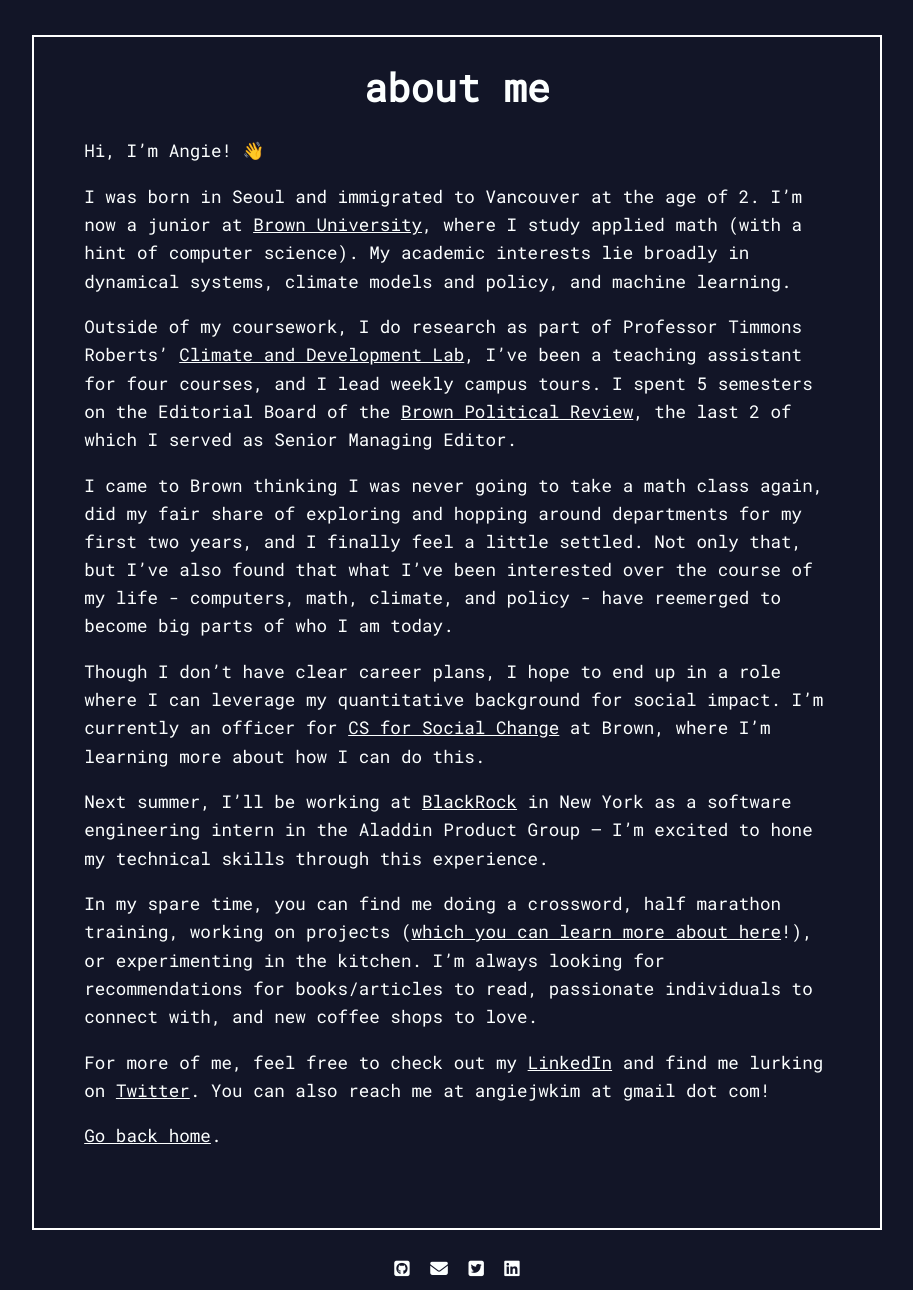
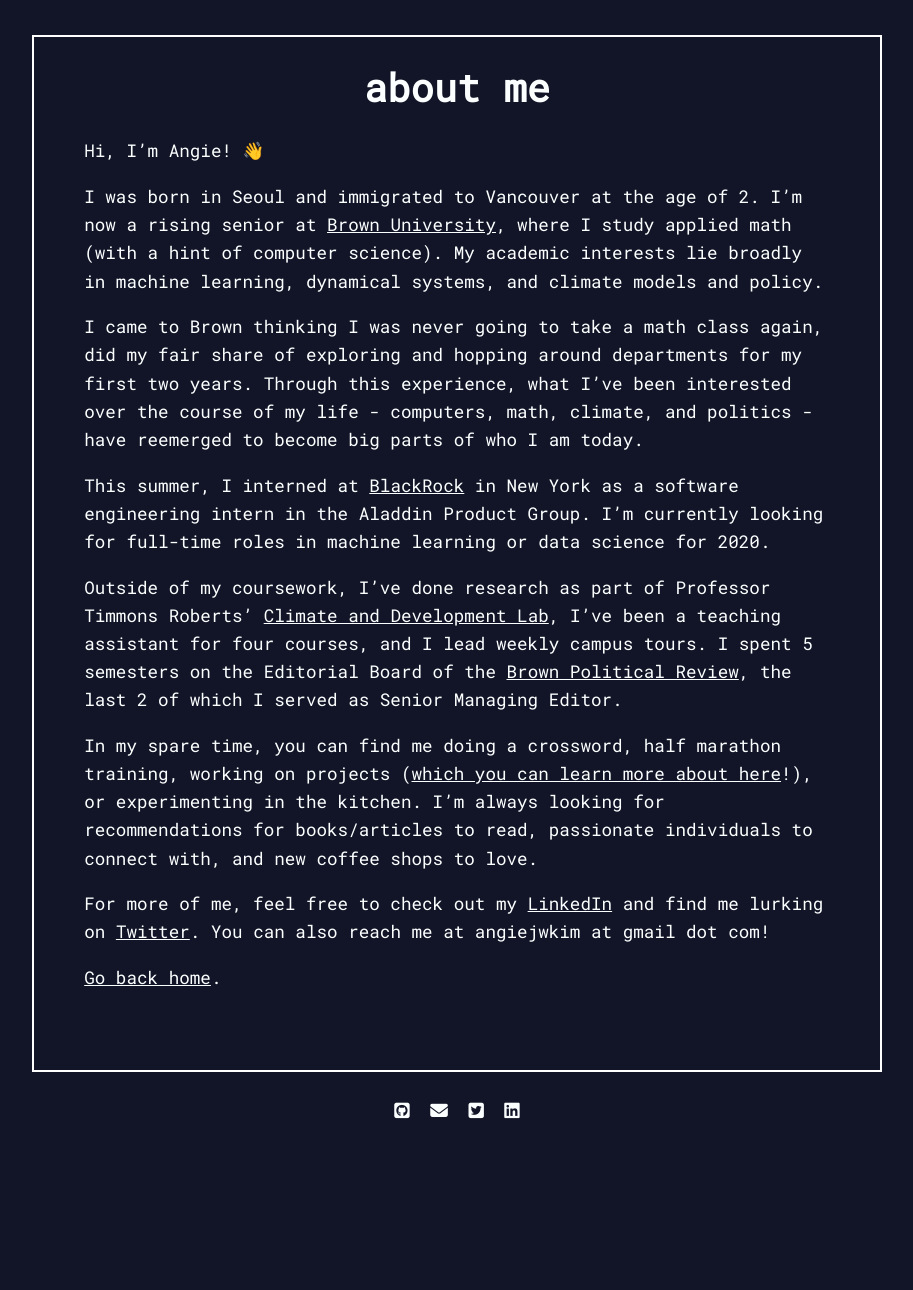
Before and after one commit to angiejwkim/angiejwkim.github.io, a Jekyll site: the page built from _pages/about.md, in a window 1280 px wide. Shown: the whole page, without its empty margins (183-1096 px from the left). Built offline with Jekyll 4.4.1, drawn with Linux system fonts in a browser that asks for light colours; nearby versions of some CDN libraries; after the commit the page ends 1132 px from its top, so only the background shows below that.

Commit message:
Update about and projects pages

```diff
--- a/_pages/about.md
+++ b/_pages/about.md
@@ -7,15 +7,13 @@ permalink: /about/
 
 Hi, I'm Angie! 👋
 
-I was born in Seoul and immigrated to Vancouver at the age of 2. I'm now a junior at [Brown University](http://brown.edu/), where I study applied math (with a hint of computer science). My academic interests lie broadly in dynamical systems, climate models and policy, and machine learning.
+I was born in Seoul and immigrated to Vancouver at the age of 2. I'm now a rising senior at [Brown University](http://brown.edu/), where I study applied math (with a hint of computer science). My academic interests lie broadly in machine learning, dynamical systems, and climate models and policy.
 
-Outside of my coursework, I do research as part of Professor Timmons Roberts' [Climate and Development Lab](http://www.climatedevlab.brown.edu/), I've been a teaching assistant for four courses, and I lead weekly campus tours. I spent 5 semesters on the Editorial Board of the [Brown Political Review](http://www.brownpoliticalreview.org/category/mag/), the last 2 of which I served as Senior Managing Editor.
+I came to Brown thinking I was never going to take a math class again, did my fair share of exploring and hopping around departments for my first two years. Through this experience, what I've been interested over the course of my life - computers, math, climate, and politics - have reemerged to become big parts of who I am today.
 
-I came to Brown thinking I was never going to take a math class again, did my fair share of exploring and hopping around departments for my first two years, and I finally feel a little settled. Not only that, but I've also found that what I've been interested over the course of my life - computers, math, climate, and policy - have reemerged to become big parts of who I am today.
+This summer, I interned at [BlackRock](http://blackrock.com/) in New York as a software engineering intern in the Aladdin Product Group. I'm currently looking for full-time roles in machine learning or data science for 2020.
 
-Though I don't have clear career plans, I hope to end up in a role where I can leverage my quantitative background for social impact. I'm currently an officer for [CS for Social Change](http://cssc.cs.brown.edu/) at Brown, where I'm learning more about how I can do this.
-
-Next summer, I'll be working at [BlackRock](http://blackrock.com/) in New York as a software engineering intern in the Aladdin Product Group — I'm excited to hone my technical skills through this experience.
+Outside of my coursework, I've done research as part of Professor Timmons Roberts' [Climate and Development Lab](http://www.climatedevlab.brown.edu/), I've been a teaching assistant for four courses, and I lead weekly campus tours. I spent 5 semesters on the Editorial Board of the [Brown Political Review](http://www.brownpoliticalreview.org/category/mag/), the last 2 of which I served as Senior Managing Editor.
 
 In my spare time, you can find me doing a crossword, half marathon training, working on projects ([which you can learn more about here](../projects)!), or experimenting in the kitchen. I'm always looking for recommendations for books/articles to read, passionate individuals to connect with, and new coffee shops to love.
 
```
Also changed, not shown: _pages/projects.md (+5 -0 lines).
